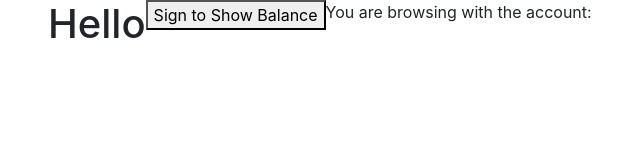
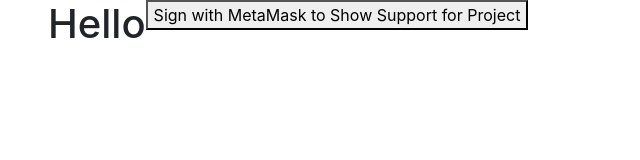
Before and after one commit to dev-bootcamp-2019/final-project-danielmcclure, a website: page src/index.html in a window 1280 px wide. Shown: the whole page, without its empty margins (22-662 px from the left). Drawn offline with nearby package versions, Linux system fonts and the light colour scheme.

Commit message:
Update Welcome Message

```diff
--- a/src/index.html
+++ b/src/index.html
@@ -14,8 +14,7 @@
     <div class="container">
       <div class="row">
         <h1>Hello <span id="eth-address"></span></h1>
-        <p><button onclick="web3.personal.sign(web3.fromUtf8('Sign to Show Balance'), web3.eth.coinbase, console.log);">Sign to Show Balance</button></p>
-        <p>You are browsing with the account: </p>
+        <p><button onclick="web3.personal.sign(web3.fromUtf8('Show Support for Project'), web3.eth.coinbase, console.log);">Sign with MetaMask to Show Support for Project</button></p>
         <script type='text/javascript'>
 
 
```
